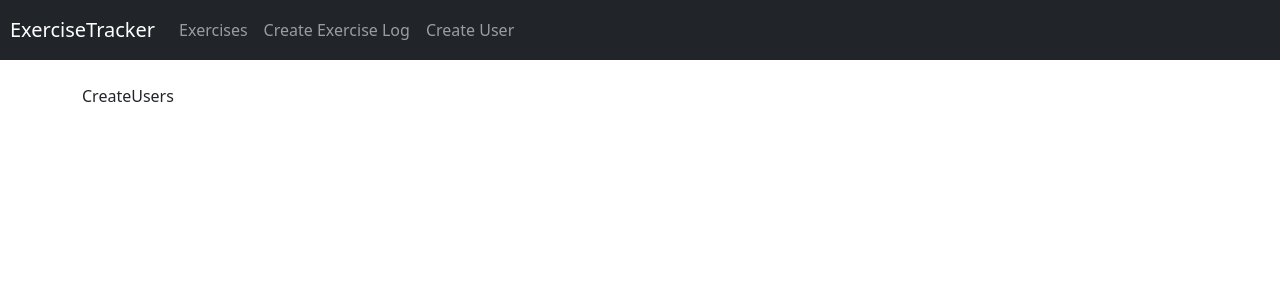
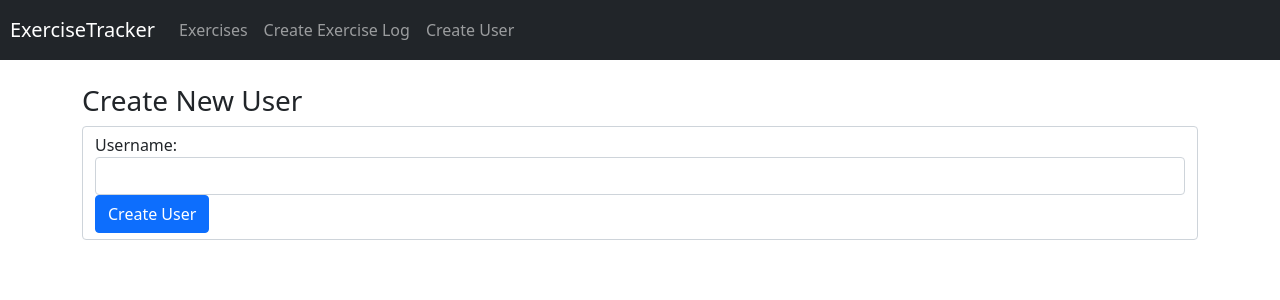
Before and after one commit to Alex-tq/mern-exercise-tracker, a React (Create React App) app: page /user in a window 1280 px wide. Shown: the top 300 px of the page. Built offline with nearby package versions, Linux system fonts and the light colour scheme.

Commit message:
Created the CreateUsers Component

```diff
--- a/src/components/create-exercise.component.js
+++ b/src/components/create-exercise.component.js
@@ -72,7 +72,7 @@
         return(
             <div>
                 <h3>Create New Exercise Log</h3>
-                <form onSubmit={this.onSubmit}>
+                <form className='form-control' onSubmit={this.onSubmit}>
                     <div className="form-group">
                     <label>Username: </label>
                     <select ref="userInput"
--- a/src/components/create-user.component.js
+++ b/src/components/create-user.component.js
@@ -1,10 +1,57 @@
 import React from "react";
 
 export default class CreateUsers extends React.Component{
+
+    constructor(props){
+        super(props)
+
+        this.onChangeUsername = this.onChangeUsername.bind(this);
+        this.onSubmit = this.onSubmit.bind(this);
+
+        this.state = {
+            username: ''
+        }
+
+    }
+
+    onChangeUsername(e){
+        this.setState({
+            username: e.target.value
+        })
+    }
+
+    onSubmit(e){
+        e.preventDefault();
+
+        const user = {
+            username: this.state.username,
+
+
+        }
+
+        this.setState({username: ''})
+
+        console.log(user)
+    }
+
     render(){
         return(
             <div>
-                CreateUsers
+                <h3>Create New User</h3>
+                <form className='form-control' onSubmit={this.onSubmit}>
+                <div className="form-group">
+                    <label>Username: </label>
+                    <input  type="text"
+                        required
+                        className="form-control"
+                        value={this.state.username}
+                        onChange={this.onChangeUsername}
+                        />
+                </div>
+                <div className="form-group">
+                    <input type="submit" value="Create User" className="btn btn-primary" />
+                </div>
+                </form>
             </div>
         )
     }
```
